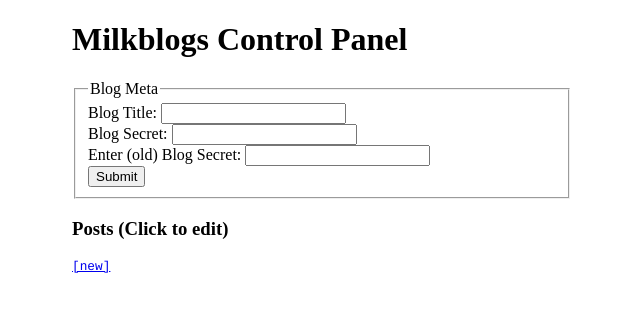
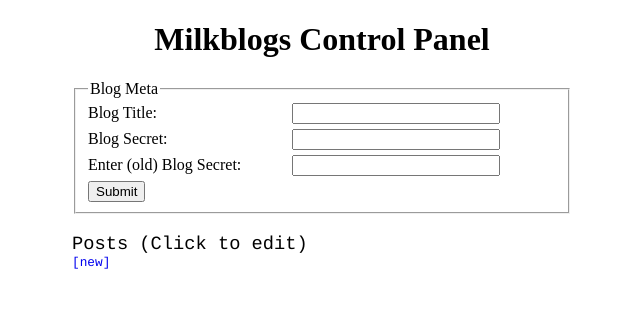
Before and after one commit to chkdrv/milkblogs, a Node server app: template templates/controlpanel.ejs in a window 1280 px wide. Shown: the top 312 px of the page, without its empty margins (318-958 px from the left). Run offline with Node 20, Linux system fonts and the light colour scheme; the template is opened without the code that fills it, so the values that code supplies are empty.

Commit message:
updated stylesheet

```diff
--- a/public/style.css
+++ b/public/style.css
@@ -20,10 +20,17 @@
     margin-bottom: 0px;
 }
 
+.title {
+    text-align: center;
+}
+
 .cp-editorlink {
     display: block;
     font-family: "Courier", monospace;
     font-size: 0.8em;
+    text-decoration: none;
+    margin: 0px;
+    padding-bottom: 2px;
 }
 
 .cp-editorlink:hover{
@@ -35,4 +42,30 @@
     max-width: 100%;
     min-height: 500px;
     font-family: "Courier", monospace;
+    resize: none;
 }
+
+.cp-form-item {
+    display: block;
+    margin-bottom: 5px;
+}
+
+.cp-meta-form {
+    display: block;
+    margin-bottom: 15px;
+}
+
+.cp-form-item > label {
+    display: inline-block;
+    width: 200px;
+}
+
+.cp-form-item > input {
+    width: 200px;
+}
+
+.cp-post-heading {
+    font-family: "Courier", monospace;
+    font-weight: normal;
+    margin-bottom: 0px;
+}
```
